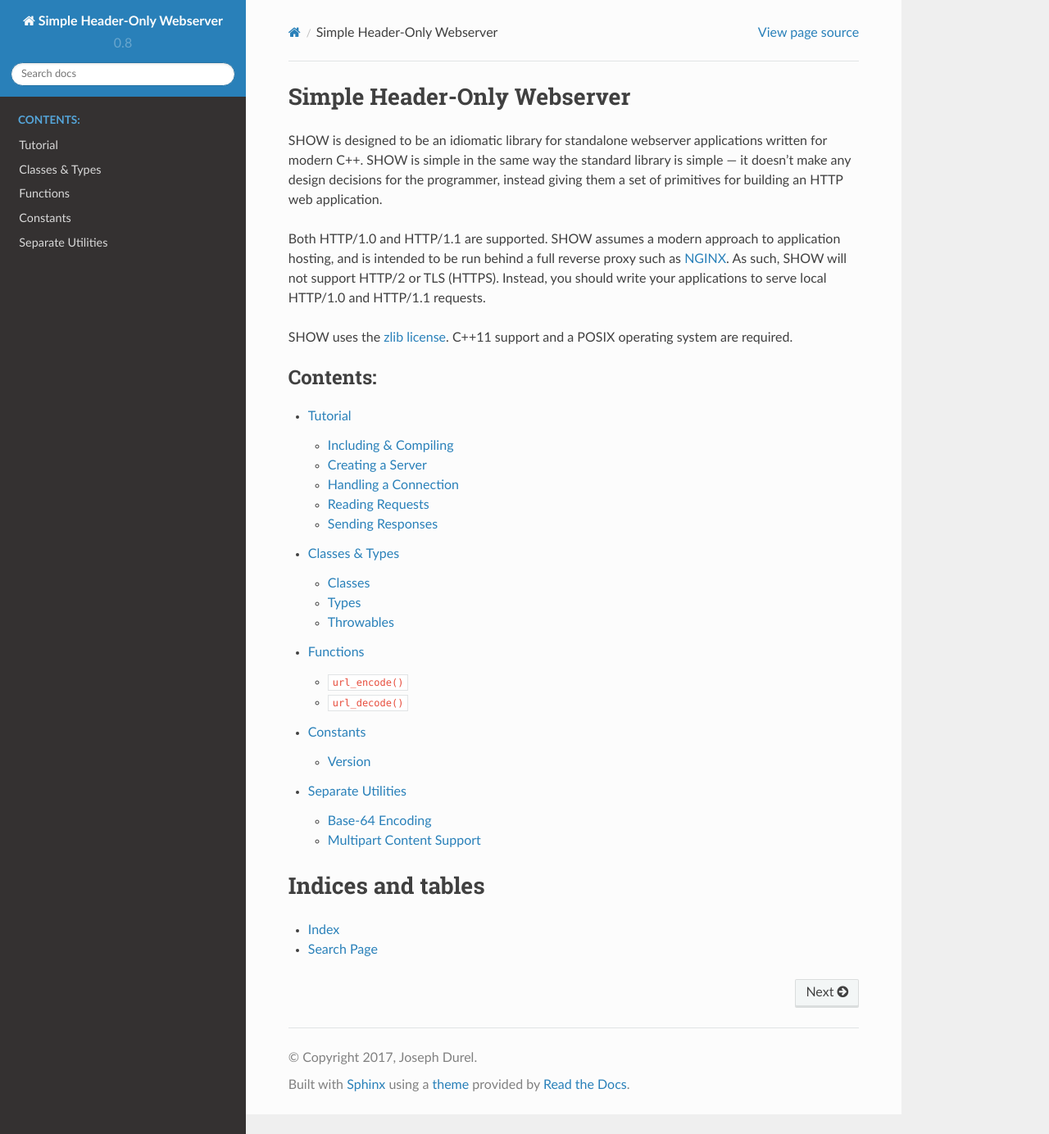
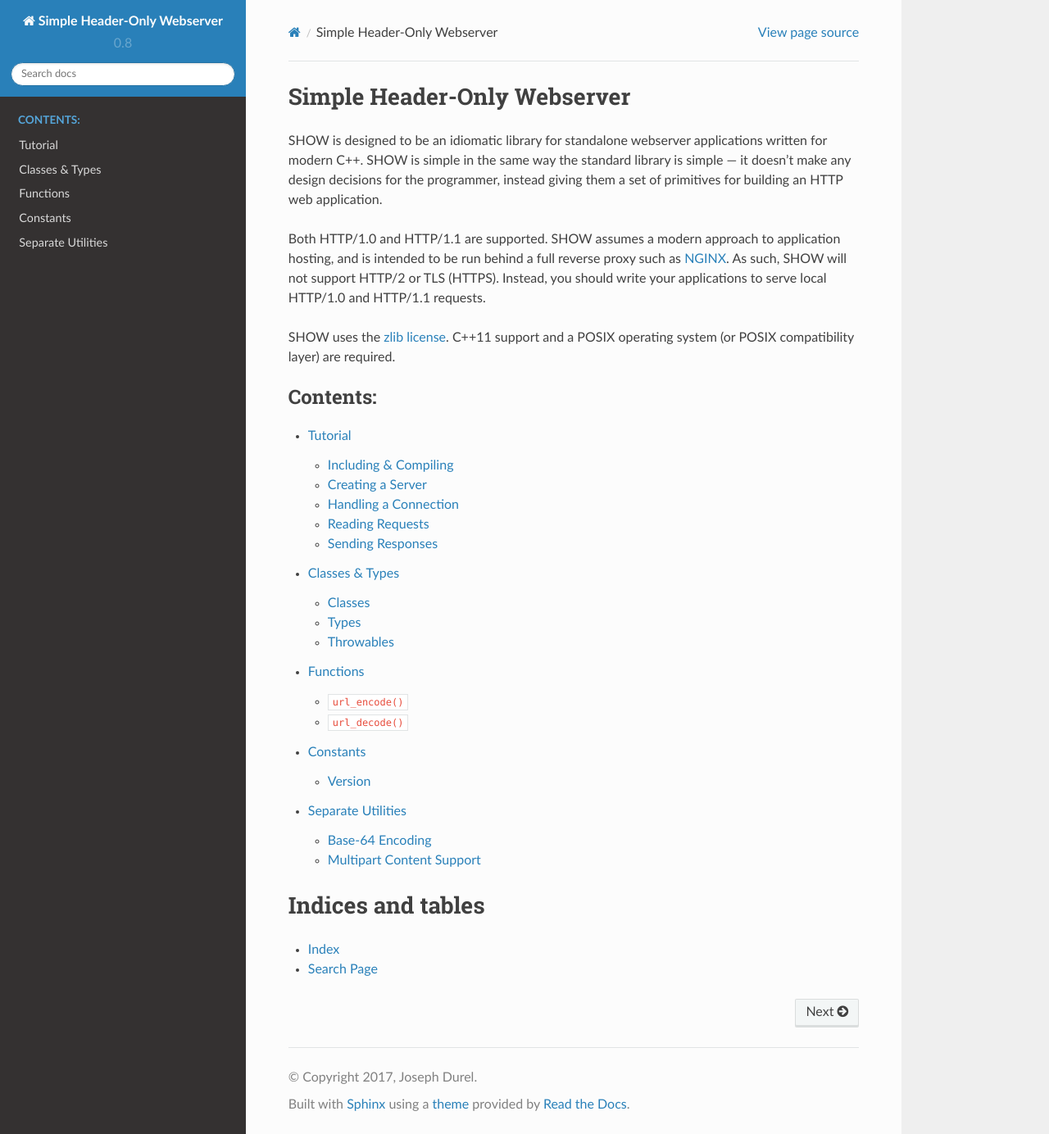
Before and after one commit to JadeMatrix/SHOW, a Sphinx documentation site: the page built from doc/index.rst, in a window 1280 px wide and 1384 px high. Shown: the whole window at 82% size. Built offline with Sphinx 7.4.7 and the Read the Docs theme 2.0.0, drawn with Linux system fonts in a browser that asks for light colours.

Commit message:
SHOW doesn't strictly require a POSIX OS, just one that implements the POSIX API

```diff
--- a/doc/index.rst
+++ b/doc/index.rst
@@ -8,7 +8,7 @@
 
 Both HTTP/1.0 and HTTP/1.1 are supported.  SHOW assumes a modern approach to application hosting, and is intended to be run behind a full reverse proxy such as `NGINX <https://nginx.org/>`_.  As such, SHOW will not support HTTP/2 or TLS (HTTPS).  Instead, you should write your applications to serve local HTTP/1.0 and HTTP/1.1 requests.
 
-SHOW uses the `zlib license <https://github.com/JadeMatrix/SHOW/blob/master/LICENSE>`_.  C++11 support and a POSIX operating system are required.
+SHOW uses the `zlib license <https://github.com/JadeMatrix/SHOW/blob/master/LICENSE>`_.  C++11 support and a POSIX operating system (or POSIX compatibility layer) are required.
 
 .. toctree::
     :maxdepth: 2
```
Also changed, not shown: README.md (+1 -1 lines).
